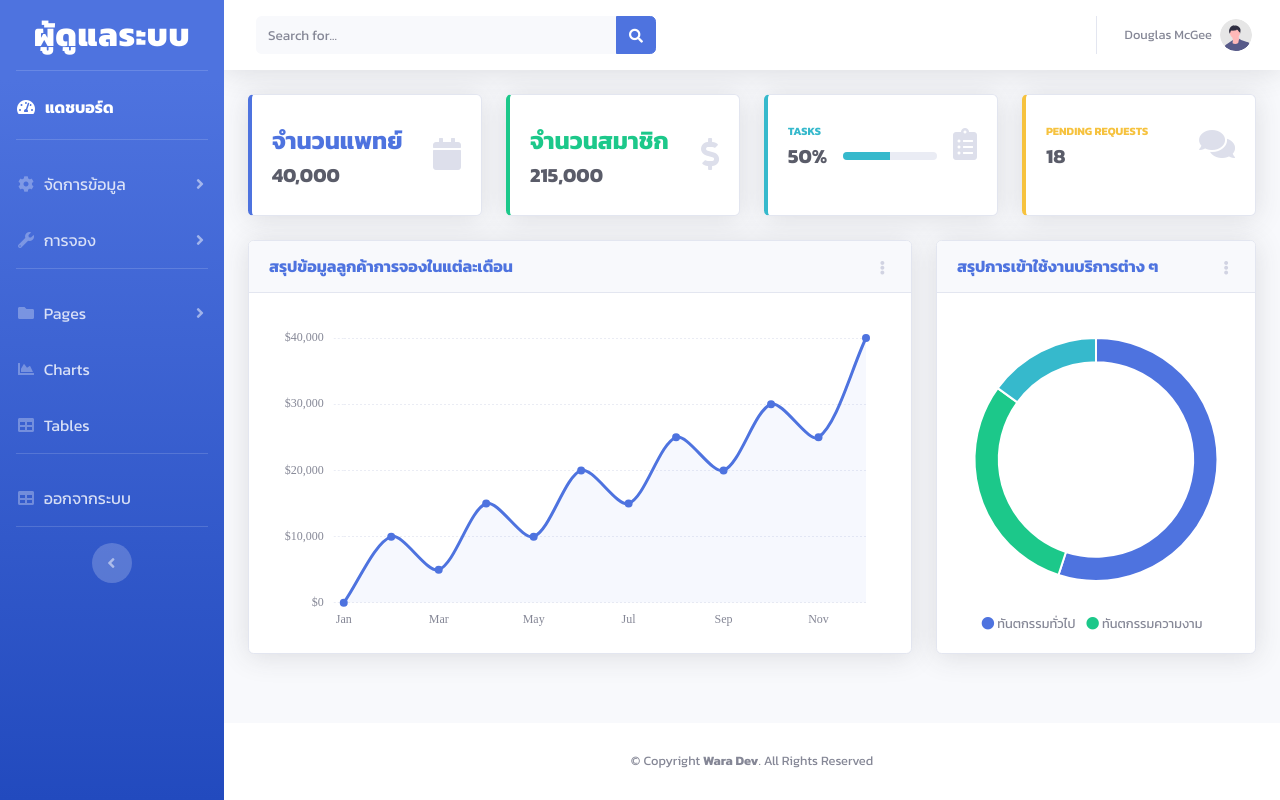
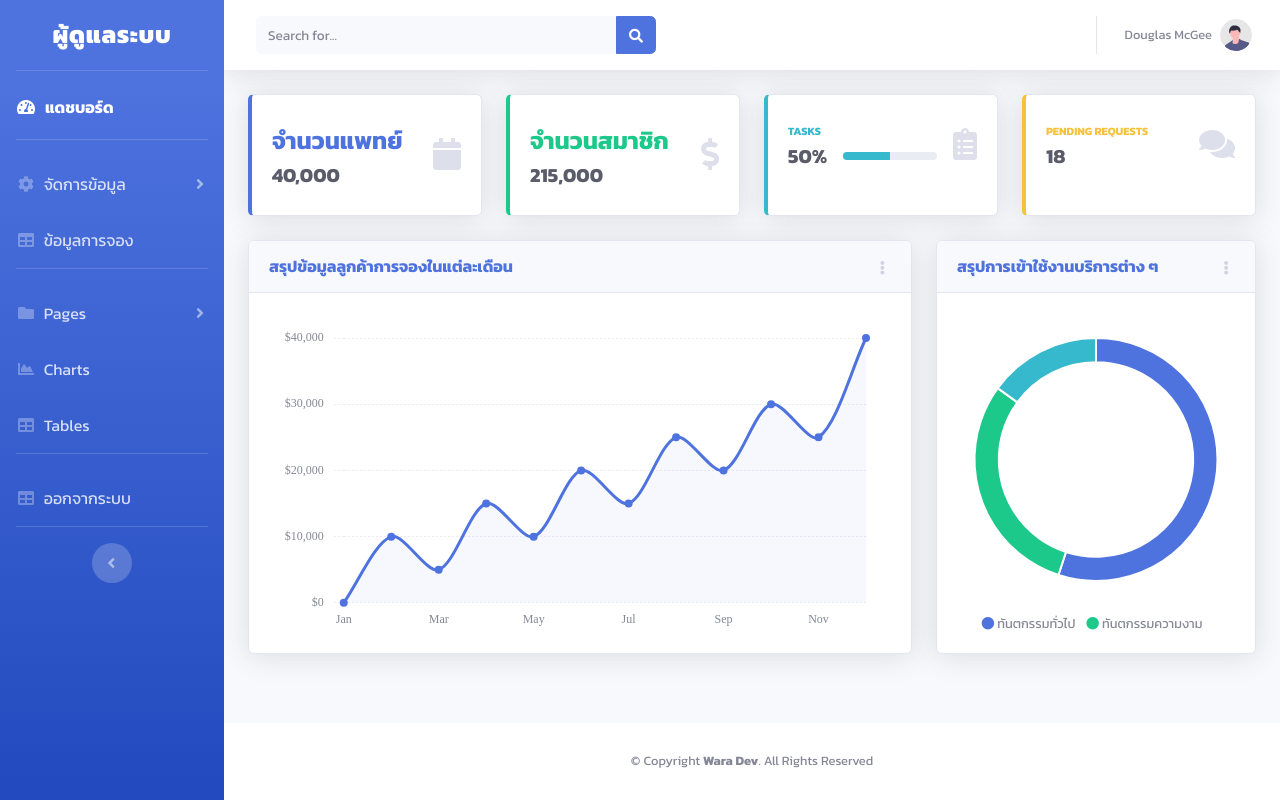
Before and after one commit to paradise-j/TP_Dentistry, a PHP site: page /role/admin/index.php in a window 1280 px wide. Run offline with PHP 8.4, Linux system fonts and the light colour scheme.

Commit message:
Update sidebar.php

```diff
--- a/role/admin/sidebar.php
+++ b/role/admin/sidebar.php
@@ -2,7 +2,7 @@
 
     <!-- Sidebar - Brand -->
     <a class="sidebar-brand d-flex align-items-center justify-content-center" href="index.php">
-        <div class="sidebar-brand-text mx-3" style="font-size: 2rem">ผู้ดูแลระบบ</div>
+        <div class="sidebar-brand-text mx-3" style="font-size: 1.5rem">ผู้ดูแลระบบ</div>
     </a>
 
     <!-- Divider -->
@@ -32,8 +32,14 @@
         </div>
     </li>
 
+    <li class="nav-item">
+        <a class="nav-link" href="tables.php">
+            <i class="fas fa-fw fa-table"></i>
+            <span>ข้อมูลการจอง</span></a>
+    </li>
+
     <!-- Nav Item - Utilities Collapse Menu -->
-    <li class="nav-item">
+    <!-- <li class="nav-item">
         <a class="nav-link collapsed" href="#" data-toggle="collapse" data-target="#collapseUtilities"
             aria-expanded="true" aria-controls="collapseUtilities">
             <i class="fas fa-fw fa-wrench"></i>
@@ -48,7 +54,7 @@
                 <a class="collapse-item" href="utilities-other.html">Other</a>
             </div>
         </div>
-    </li>
+    </li> -->
 
     <!-- Divider -->
     <hr class="sidebar-divider">
```
